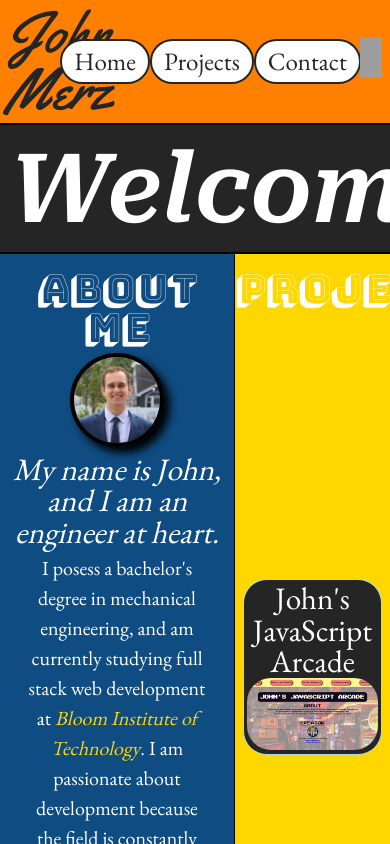
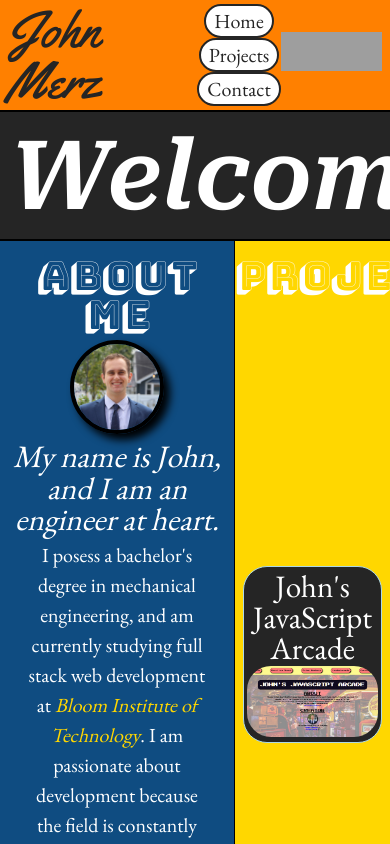
Before and after one commit to jmerz826/portfolio, a React (Create React App) app: page / in a window 390 px wide. Shown: the top 844 px of the page. Built offline with nearby package versions, Linux system fonts and the light colour scheme; grey boxes are pictures that could not be loaded.

Commit message:
responsive header

```diff
--- a/src/components/header.js
+++ b/src/components/header.js
@@ -9,9 +9,88 @@ const StyledHeader = styled.header`
   padding: 1% 2%;
   color: rgb(37, 37, 37);
   border-bottom: 2px solid black;
-  /* position: sticky;
-  top: 0;
-  z-index: 1; */
+
+  @media (max-width: 1627px) {
+    h2 {
+      width: 16% !important;
+    }
+  }
+  @media (max-width: 1452px) {
+    h2 {
+      width: 18% !important;
+    }
+  }
+  @media (max-width: 1316px) {
+    h2 {
+      width: 25% !important;
+    }
+    .links {
+      width: 10% !important;
+    }
+  }
+  @media (max-width: 1048px) {
+    h2 {
+      width: 30% !important;
+    }
+  }
+  @media (max-width: 911px) {
+    h2 {
+      width: 35% !important;
+    }
+  }
+  @media (max-width: 814px) {
+    h2 {
+      width: 40% !important;
+    }
+  }
+  @media (max-width: 740px) {
+    h2 {
+      width: 50% !important;
+    }
+  }
+  @media (max-width: 637px) {
+    .links {
+      width: 18% !important;
+    }
+    .paths {
+      width: 60% !important;
+      justify-content: center;
+      a {
+        padding: 0 2% !important;
+      }
+    }
+  }
+  @media (max-width: 583px) {
+    h2 {
+      font-size: 3.2rem !important;
+    }
+    .paths a {
+      font-size: 1.25rem !important;
+    }
+  }
+  @media (max-width: 518px) {
+    h2 {
+      width: max-content !important;
+    }
+    .links {
+      width: fit-content !important;
+    }
+    .paths {
+      flex-direction: column;
+      width: min-content !important;
+      text-align: center;
+      align-items: center;
+      a {
+        width: min-content;
+        padding: 0 0.5rem !important;
+      }
+    }
+  }
+  @media (max-width: 370px) {
+    .links {
+      flex-direction: column;
+    }
+  }
 
   h2 {
     font-family: "Yellowtail", cursive;
```
